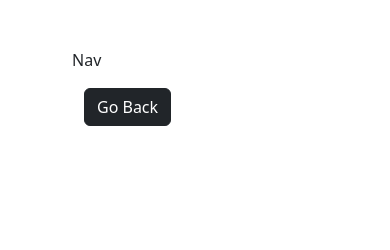
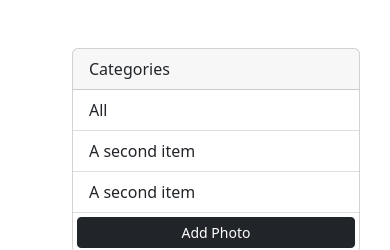
Before and after one commit to IanoSang/Django-photo-gallery, a Django app: page /photo/1/ in a window 390 px wide. Shown: the top 250 px of the page. Before the commit the page ends 126 px from the top, so only its background shows below. Run offline with Django 4.2, Linux system fonts and the light colour scheme.

Commit message:
feat: photo- adds styling to photo images in all pages for responsivness

```diff
--- a/photos/templates/photos/base.html
+++ b/photos/templates/photos/base.html
@@ -17,8 +17,19 @@
 <div class="container-fluid">
      <div class="container">
         <div class="row">
-            <div class="col-md-3">
-                Nav
+            <div class="col-md-3 pl-3">
+                <div class="card" style="width: 18rem;">
+                  <div class="card-header">
+                    Categories
+                  </div>
+                  <ul class="list-group list-group-flush">
+                    <li class="list-group-item">All</li>
+                    <li class="list-group-item">A second item</li>
+                    <li class="list-group-item">A second item</li>
+                    <a href="{% url 'add' %}" class="btn btn-dark btn-sm m-1">Add Photo</a>
+
+                  </ul>
+                </div>
             </div>
             <div class="col-md-9">
                 {% block content %}
--- a/photos/templates/photos/photo.html
+++ b/photos/templates/photos/photo.html
@@ -5,6 +5,13 @@
         <div class="container">
             <div class="row justify-content-center">
                 <div class="col">
+                    <div class="col" style="height: 90vh">
+                         <img style="max-width: 100%; max-height: 100%;" src="https://cdn.mos.cms.futurecdn.net/3JU2QkoxH3L4hKqfGFaAJS-970-80.jpg.webp" class="image-thumbail" alt="Photo">
+                        <p>
+                            Lorem ipsum dolor sit amet, consectetur adipisicing elit. Aliquid, est quidem! Alias aperiam consectetur deleniti, dicta distinctio dolores ducimus harum incidunt maiores nesciunt officia quia ratione reprehenderit sint, suscipit voluptatum.
+                        </p>
+
+                    </div>
                     <a href="{% url 'gallery'%}" class="btn btn-dark my-3">Go Back</a>
                 </div>
             </div>
```
